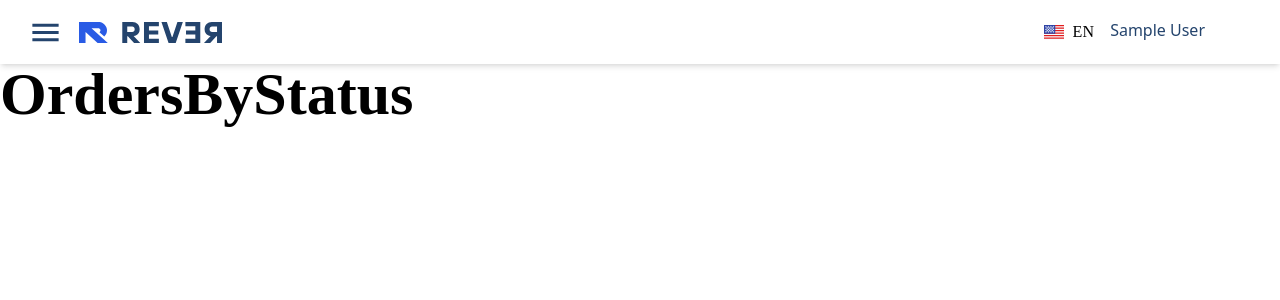
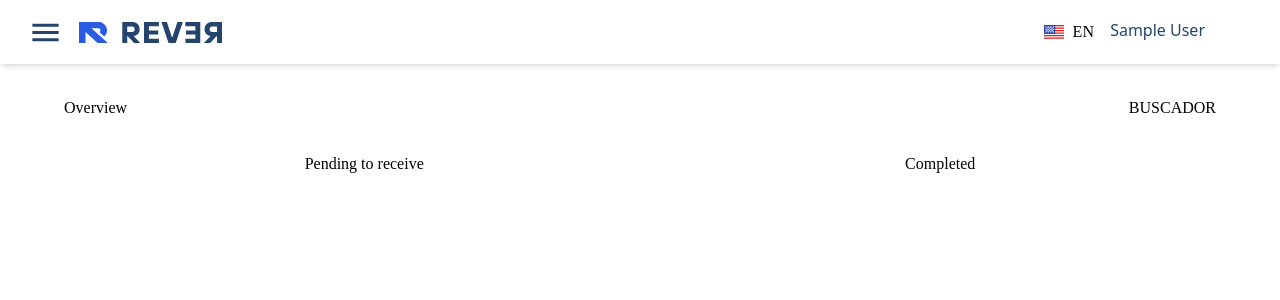
Before and after one commit to mmrtsv/rever-dashboard, a React (Vite) app: page /dashboard in a window 1280 px wide. Shown: the top 300 px of the page. Built offline with nearby package versions, Linux system fonts and the light colour scheme; sample sign-in values are in the browser's storage; a web font is replaced by a local one; what @itsrever/dashboard-api would draw is missing.

Commit message:
FEAT: template for page

```diff
--- a/src/pages/OrdersByStatus.page.tsx
+++ b/src/pages/OrdersByStatus.page.tsx
@@ -1,12 +1,53 @@
 import React from 'react'
 import PageComponent from '../components/PageComponent'
+import styled from '@emotion/styled'
 
 const OrdersByStatus = () => {
     return (
         <PageComponent>
-            <h1>OrdersByStatus</h1>
+            <MainDiv>
+                <TopDiv>
+                    <p>Overview</p>
+                    <p>BUSCADOR</p>
+                </TopDiv>
+                <TableDiv>
+                    <PendingToReceive>
+                        <p>Pending to receive</p>
+                    </PendingToReceive>
+                    <Completed>
+                        <p>Completed</p>
+                    </Completed>
+                </TableDiv>
+            </MainDiv>
         </PageComponent>
     )
 }
 
 export default OrdersByStatus
+
+const MainDiv = styled.div`
+    display: flex;
+    flex-direction: column;
+    justify-content: center;
+    padding-left: 4rem;
+    padding-right: 4rem;
+    margin-top: 2rem;
+`
+
+const TopDiv = styled.div`
+    display: flex;
+    flex-direction: row;
+    justify-content: space-between;
+`
+
+const TableDiv = styled.div`
+    display: flex;
+    flex-direction: row;
+    justify-content: space-around;
+    margin-top: 2rem;
+    margin-bottom: 1rem;
+`
+
+const PendingToReceive = styled.div``
+
+const Completed = styled.div``
```
